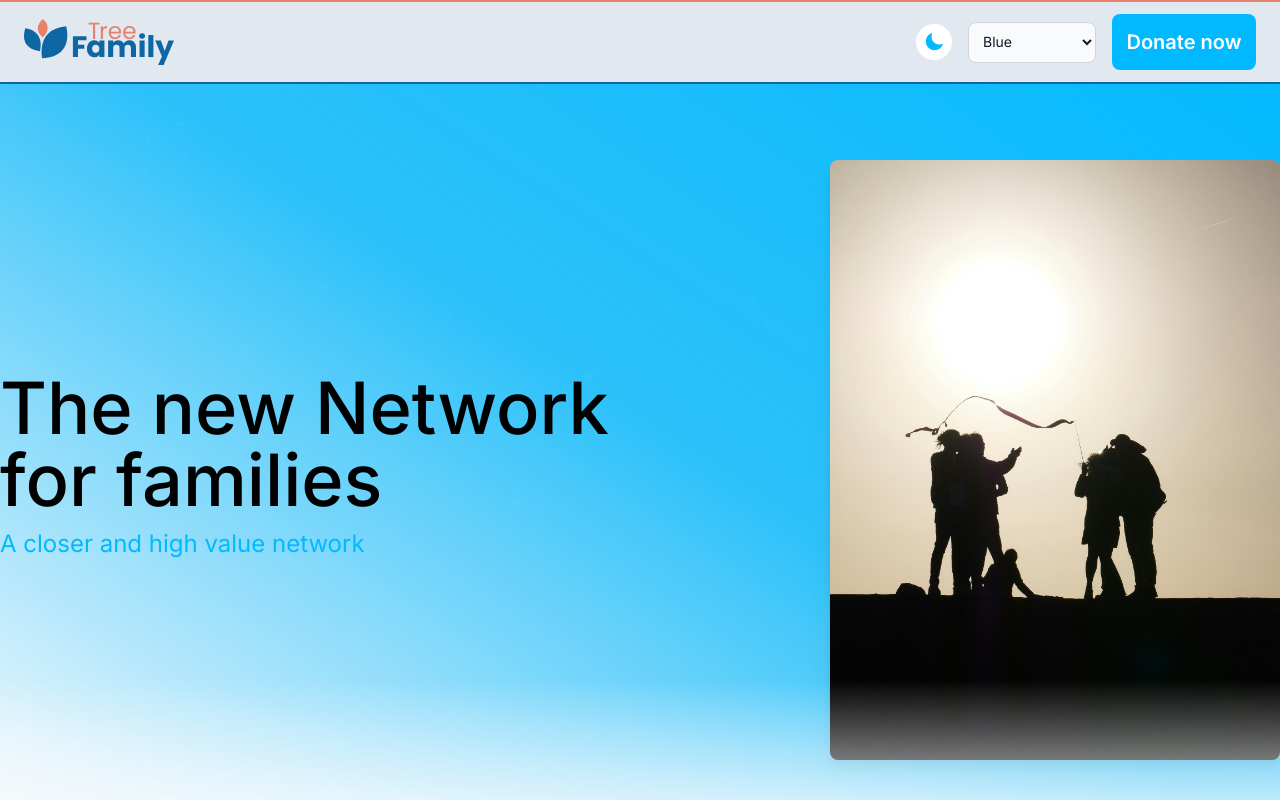
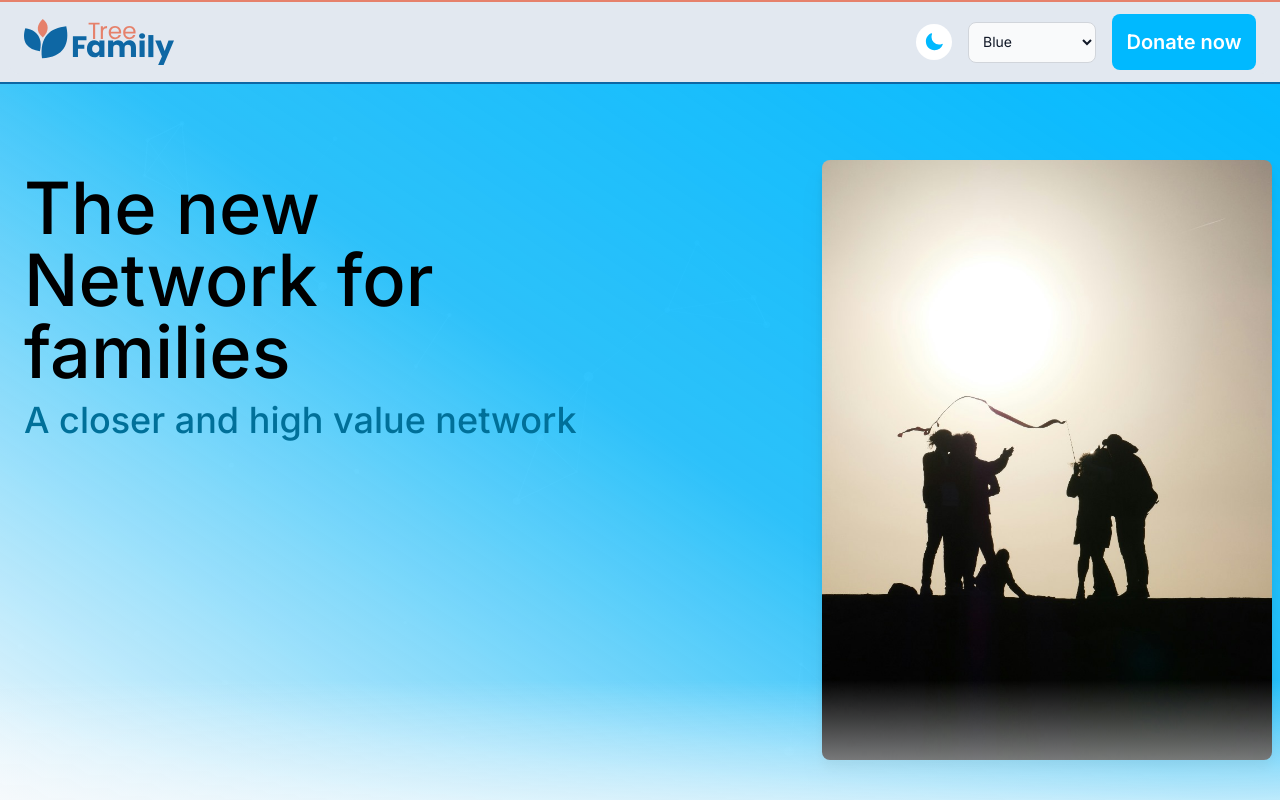
Before and after one commit to nardis9501/famdesc-landingpage, a Next.js app: page / in a window 1280 px wide. Shown: the top 800 px of the page. Built offline with nearby package versions, Linux system fonts and the light colour scheme; what @midudev/tailwind-animations would draw is missing.

Commit message:
fix: change subtitle colors in light/dark mode

```diff
--- a/components/FrontCover/FrontCover.js
+++ b/components/FrontCover/FrontCover.js
@@ -9,32 +9,32 @@ export default function FrontCover(props) {
       <div
         className={`grid place-content-center drop-shadow-none pt-40 pb-20 bg-gradient-to-bl  to-slate-50 dark:to-slate-400 ${
           color === "blue"
-            ? "from-blue-500 via-blue-500/80"
+            ? "from-blue-500 via-blue-500/80 dark:via-blue-700"
             : color === "red"
             ? "from-red-500 via-red-500/80"
             : ""
         }`}
       >
-        <section className="grid grid-cols-2 h-full max-w-[1300px]">
-          <div className="flex flex-col justify-center">
+        <section className="md:grid grid-cols-2 h-full max-w-[1300px] px-2">
+          <div className="absolute top-0 left-0 mt-24 sm:mt-32 px-4 md:mt-0  md:relative z-10 flex flex-col h-full w-full">
             <h1
-              className={`flex justify-center font-medium my-3 text-7xl text-black dark:text-slate-100`}
+              className={`font-medium my-3 text-4xl md:text-6xl lg:text-7xl text-black dark:text-slate-100`}
             >
               The new Network for families
             </h1>
             <h2
-              className={`text-2xl ${
+              className={`text-2xl md:text-4xl font-medium text-black dark:text-slate-200 ${
                 color === "blue"
-                  ? "text-blue-500"
+                  ? "text-blue-500 md:text-blue-700"
                   : color === "red"
-                  ? "text-red-500"
+                  ? "text-red-500 md:text-red-700"
                   : ""
               }`}
             >
               A closer and high value network
             </h2>
           </div>
-          <div className="grid place-content-end drop-shadow-xl">
+          <div className="md:grid place-content-end drop-shadow-xl hidden">
             <Image
               className="rounded-lg"
               src="/familie-cover.jpeg"
```
